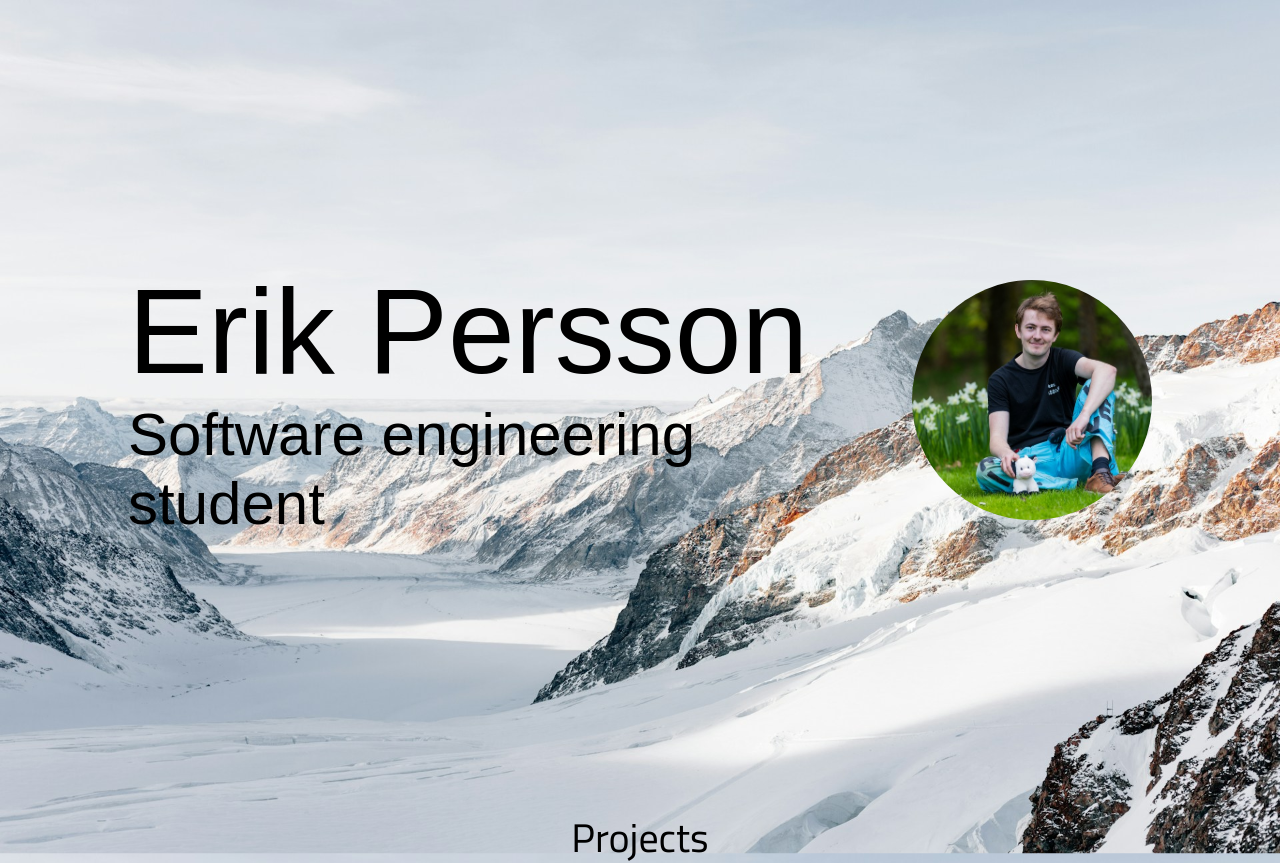
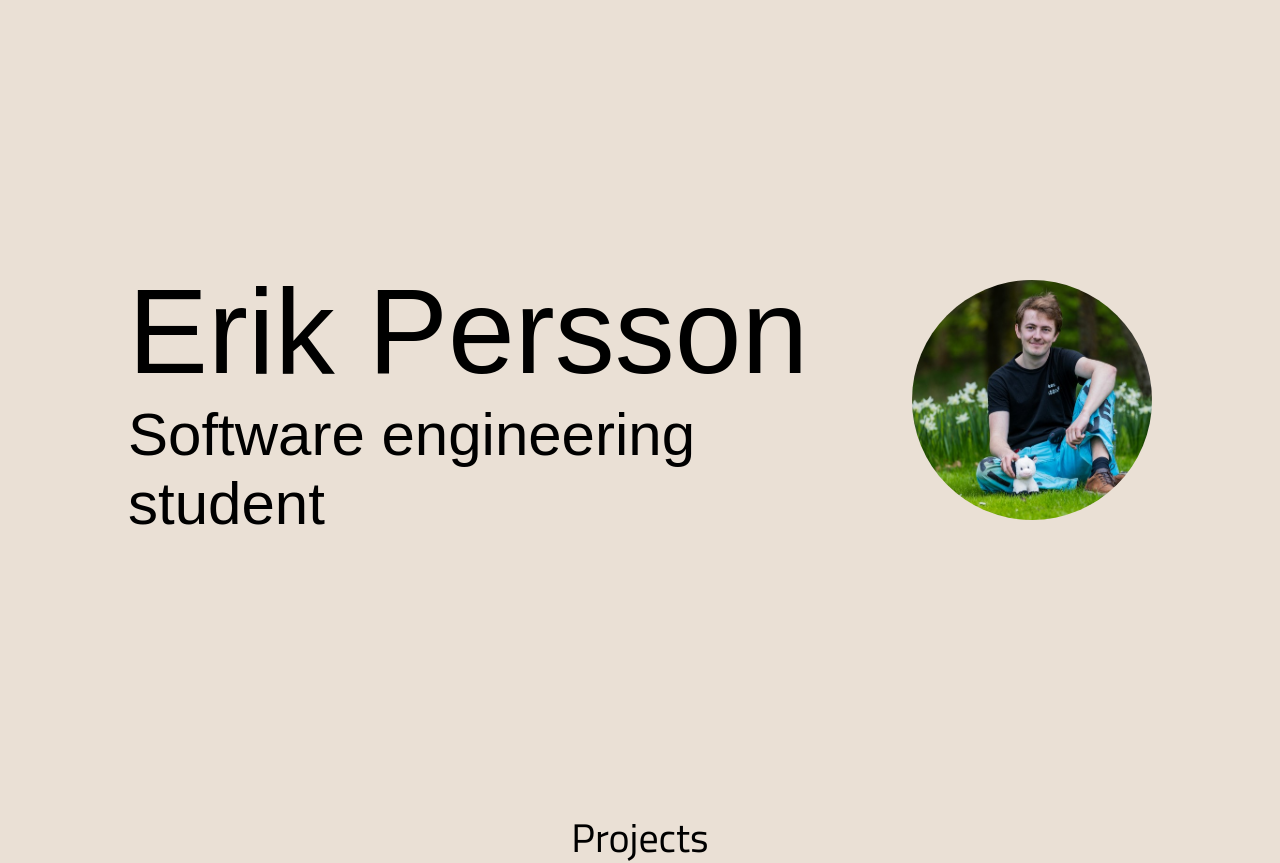
Before and after one commit to erikpersson0884/portfolio-v2, a React (Vite) app: page / in a window 1280 px wide. Shown: the top 863 px of the page. Built offline with nearby package versions, Linux system fonts and the light colour scheme; a web font is replaced by a local one.

Commit message:
added all colors as variables from figma

```diff
--- a/src/index.css
+++ b/src/index.css
@@ -11,12 +11,16 @@
     --background-color: #EAE0D5;
     --primary-color: #C6AC8F;
     --secondary-color: #5E503F;
+
+    --text-color-1: #080A08;
+    --text-color-2: #22333b;
+    --text-color-3: #ffffff;
 }
 
 
 body {
-    background-color: rgb(25, 171, 69);
-    background-image: url("assets/snow-mountains.jpg");
+    background-color: var(--background-color);
+    /* background-image: url("assets/snow-mountains.jpg"); */
     background-size: cover;
     background-attachment: fixed;
     background-position: center;
```
